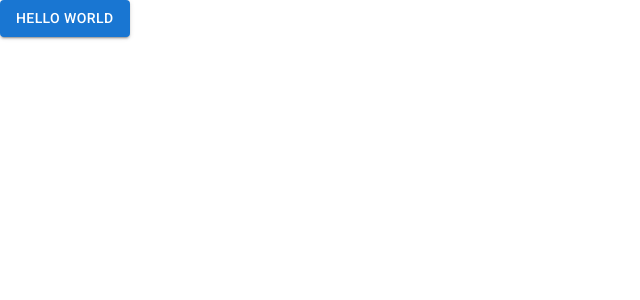
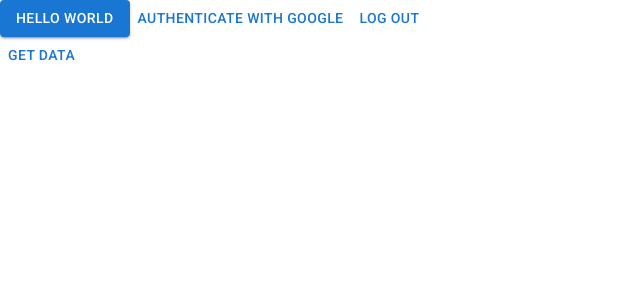
Before and after one commit to edoardovincenzi/chat-apps-learning-languages, a React (Vite) app: page / in a window 1280 px wide. Shown: the top 300 px of the page, without its empty margins (0-640 px from the left). Built offline with nearby package versions, Linux system fonts and the light colour scheme.

Commit message:
adding connection with firebase

```diff
--- a/package.json
+++ b/package.json
@@ -18,6 +18,8 @@
     "@mui/styled-engine": "^5.14.7",
     "@mui/styled-engine-sc": "^5.14.7",
     "@reduxjs/toolkit": "^1.9.5",
+    "firebase": "^10.3.1",
+    "firebase-tools": "^12.5.2",
     "react": "^18.2.0",
     "react-dom": "^18.2.0",
     "react-redux": "^8.1.2",
--- a/src/App.tsx
+++ b/src/App.tsx
@@ -2,10 +2,39 @@ import { Button } from '@mui/material';
 import { addIssue } from 'app/store/IssueReducer';
 import { selectorIssue } from 'app/store/selectorIssue';
 import { useAppDispatch, useAppSelector } from 'app/store/store';
+import { auth, googleProvider } from 'config/firebase';
+import { signInWithPopup, signOut } from 'firebase/auth';
+import { db } from 'config/firebase';
+import { getDocs, collection } from 'firebase/firestore';
 
 function App() {
   const dispatch = useAppDispatch();
   const selectorTest = useAppSelector(selectorIssue);
+  const chatTest = collection(db, 'chat-test');
+  console.log(auth.currentUser);
+
+  const getChatTest = async () => {
+    try {
+      const data = await getDocs(chatTest);
+      console.log(data);
+    } catch (error) {
+      console.log(error);
+    }
+  };
+  const signInWithGoogle = async () => {
+    try {
+      await signInWithPopup(auth, googleProvider);
+    } catch (error) {
+      console.log(error);
+    }
+  };
+  const logOut = async () => {
+    try {
+      await signOut(auth);
+    } catch (error) {
+      console.log(error);
+    }
+  };
   return (
     <>
       <Button variant="contained" onClick={() => dispatch(addIssue('adadas'))}>
@@ -16,6 +45,11 @@ function App() {
           {issue}
         </h1>
       ))}
+      <Button onClick={signInWithGoogle}>Authenticate with google</Button>
+      <Button onClick={logOut}>Log out</Button>
+      <div>
+        <Button onClick={getChatTest}>Get data</Button>
+      </div>
     </>
   );
 }
--- /dev/null
+++ b/src/config/firebase.ts
@@ -0,0 +1,29 @@
+// Import the functions you need from the SDKs you need
+import { initializeApp } from 'firebase/app';
+import { getAuth, GoogleAuthProvider } from 'firebase/auth';
+import { getFirestore } from 'firebase/firestore';
+
+// const firebaseConfig = {
+//   apiKey: 'AIzaSyDR0p0rpHa87w4QA5sjO5KYMXuDH1caXfI',
+//   authDomain: 'chat-for-learn-languages.firebaseapp.com',
+//   projectId: 'chat-for-learn-languages',
+//   storageBucket: 'chat-for-learn-languages.appspot.com',
+//   messagingSenderId: '509906293977',
+//   appId: '1:509906293977:web:d4843d4d08c12285609ac8',
+//   measurementId: 'G-1XYQ2VZ8J7',
+// };
+const firebaseConfig = {
+  apiKey: 'AIzaSyAAbYITX3asBs7zGQXTJLkl24KTPrAWyQM',
+  authDomain: 'real-time-chat-63755.firebaseapp.com',
+  projectId: 'real-time-chat-63755',
+  storageBucket: 'real-time-chat-63755.appspot.com',
+  messagingSenderId: '186666568404',
+  appId: '1:186666568404:web:676bfcb26af4d13c640941',
+  measurementId: 'G-XVDPEP8H67',
+};
+
+const app = initializeApp(firebaseConfig);
+export const auth = getAuth(app);
+export const googleProvider = new GoogleAuthProvider();
+
+export const db = getFirestore(app);
```
Also changed, not shown: 1 other file (tests, documents, lock files or other folders).
